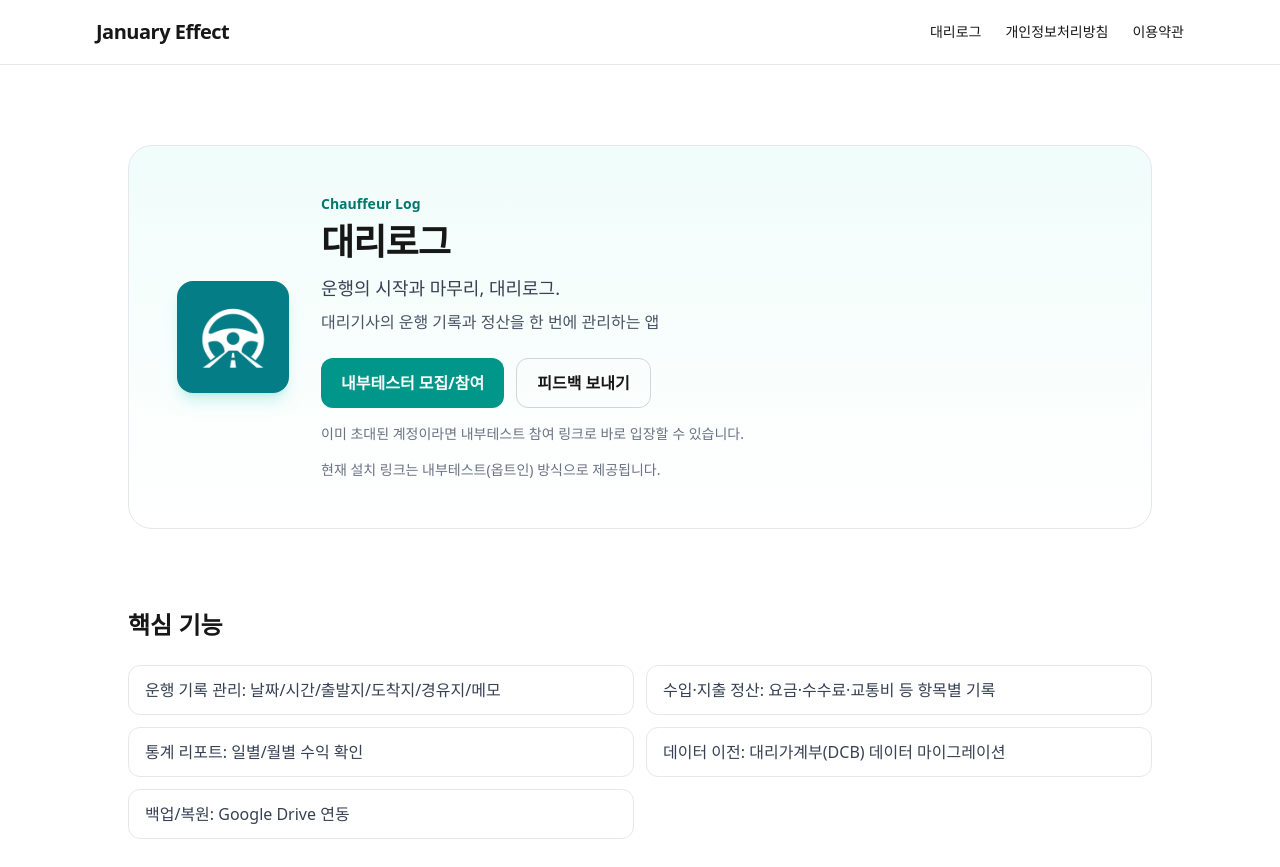
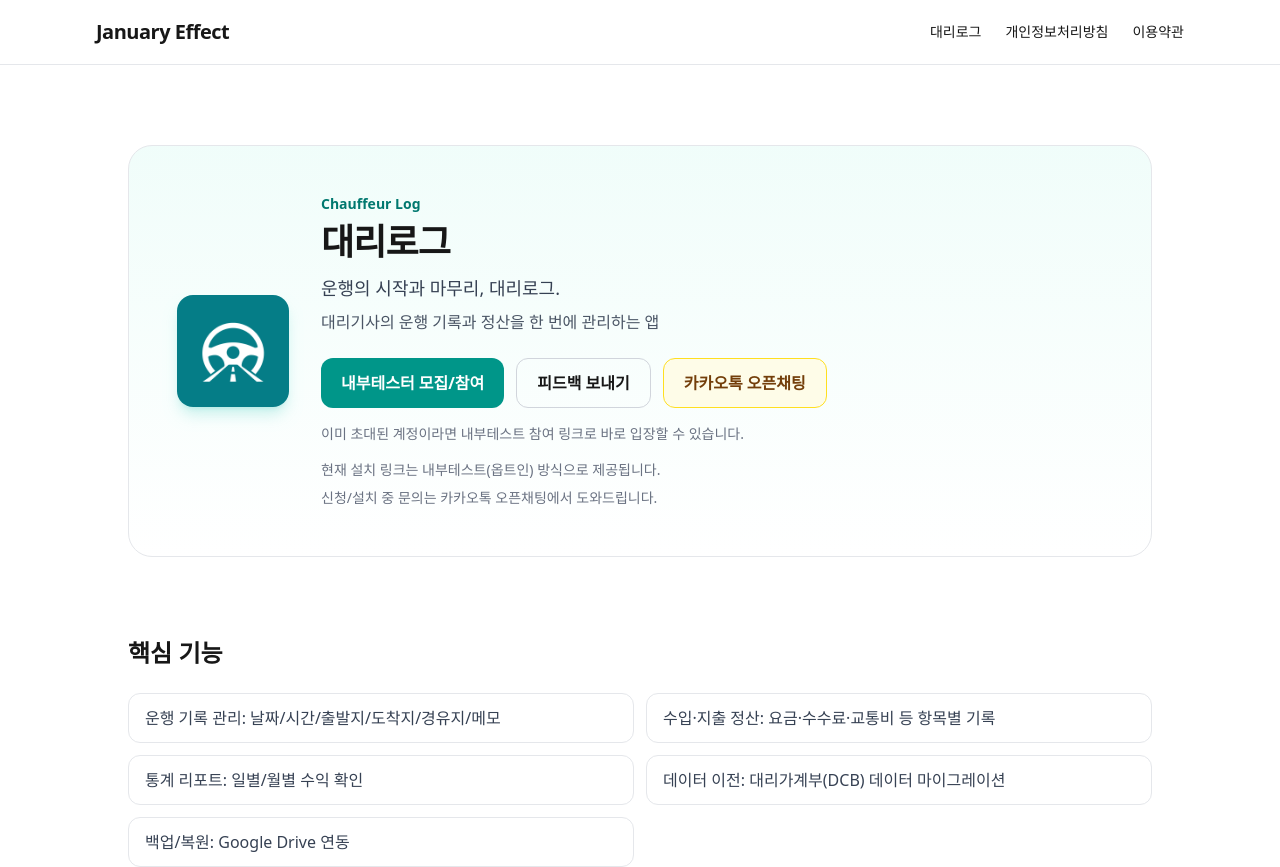
Before and after one commit to januaryeffect/januaryeffect.github.io, a Next.js app: page /apps/chauffeur-log in a window 1280 px wide. Shown: the top 867 px of the page. Built offline with nearby package versions, Linux system fonts and the light colour scheme.

Commit message:
Add Kakao open chat link to Chauffeur Log pages

```diff
--- a/src/app/apps/chauffeur-log/internal-testing/page.tsx
+++ b/src/app/apps/chauffeur-log/internal-testing/page.tsx
@@ -16,6 +16,7 @@ const testerApplyMailTo = `mailto:${chauffeurLogCopy.feedbackEmail}?subject=${te
 
 export default function ChauffeurLogInternalTestingPage() {
   const hasApplyForm = Boolean(chauffeurLogLinks.testerApplyForm);
+  const hasKakaoOpenChat = Boolean(chauffeurLogLinks.kakaoOpenChat);
 
   return (
     <div className="px-4 sm:px-6 lg:px-8 py-16">
@@ -54,6 +55,21 @@ export default function ChauffeurLogInternalTestingPage() {
                 </a>
               </div>
             )}
+            {hasKakaoOpenChat ? (
+              <a
+                href={chauffeurLogLinks.kakaoOpenChat}
+                target="_blank"
+                rel="noreferrer"
+                className="inline-flex items-center rounded-xl px-5 py-3 font-semibold border border-yellow-300 text-yellow-900 bg-yellow-50 hover:bg-yellow-100 dark:border-yellow-700 dark:text-yellow-300 dark:bg-yellow-950/30 dark:hover:bg-yellow-950/50 transition-colors"
+              >
+                카카오톡 오픈채팅으로 문의하기
+              </a>
+            ) : null}
+            {hasKakaoOpenChat ? (
+              <p className="text-sm text-gray-600 dark:text-gray-400">
+                신청/초대 지연/설치 오류 문의는 오픈채팅이 가장 빠릅니다.
+              </p>
+            ) : null}
           </div>
         </div>
 
--- a/src/app/apps/chauffeur-log/page.tsx
+++ b/src/app/apps/chauffeur-log/page.tsx
@@ -39,6 +39,7 @@ const features = [
 
 export default function ChauffeurLogPage() {
   const hasInternalAppSharing = Boolean(chauffeurLogLinks.internalAppSharing);
+  const hasKakaoOpenChat = Boolean(chauffeurLogLinks.kakaoOpenChat);
 
   return (
     <div className="bg-white dark:bg-black">
@@ -89,6 +90,16 @@ export default function ChauffeurLogPage() {
                   >
                     피드백 보내기
                   </Link>
+                  {hasKakaoOpenChat ? (
+                    <a
+                      href={chauffeurLogLinks.kakaoOpenChat}
+                      target="_blank"
+                      rel="noreferrer"
+                      className="inline-flex items-center rounded-xl px-5 py-3 font-semibold border border-yellow-300 text-yellow-900 bg-yellow-50 hover:bg-yellow-100 dark:border-yellow-700 dark:text-yellow-300 dark:bg-yellow-950/30 dark:hover:bg-yellow-950/50 transition-colors"
+                    >
+                      카카오톡 오픈채팅
+                    </a>
+                  ) : null}
                 </div>
                 <p className="mt-4 text-sm text-gray-500 dark:text-gray-400">
                   이미 초대된 계정이라면{" "}
@@ -105,6 +116,20 @@ export default function ChauffeurLogPage() {
                 {!hasInternalAppSharing ? (
                   <p className="mt-4 text-sm text-gray-500 dark:text-gray-400">
                     현재 설치 링크는 내부테스트(옵트인) 방식으로 제공됩니다.
+                  </p>
+                ) : null}
+                {hasKakaoOpenChat ? (
+                  <p className="mt-2 text-sm text-gray-500 dark:text-gray-400">
+                    신청/설치 중 문의는{" "}
+                    <a
+                      href={chauffeurLogLinks.kakaoOpenChat}
+                      target="_blank"
+                      rel="noreferrer"
+                      className="underline hover:text-gray-700 dark:hover:text-gray-300"
+                    >
+                      카카오톡 오픈채팅
+                    </a>
+                    에서 도와드립니다.
                   </p>
                 ) : null}
               </div>
--- a/src/lib/chauffeur-log.ts
+++ b/src/lib/chauffeur-log.ts
@@ -4,7 +4,7 @@ export const chauffeurLogCopy = {
   oneLiner: "대리기사의 운행 기록과 정산을 한 번에 관리하는 앱",
   catchphrase: "운행의 시작과 마무리, 대리로그.",
   copyright: "© 2026 January Effect",
-  feedbackEmail: "contact@januryeffect.app",
+  feedbackEmail: "contact@januaryeffect.app",
 } as const;
 
 export const chauffeurLogLinks = {
@@ -14,11 +14,12 @@ export const chauffeurLogLinks = {
   // Fill this URL when a new Internal App Sharing build is generated.
   internalAppSharing: "",
   // Fill this URL when tester recruitment Google Form is created.
-  testerApplyForm: "https://forms.gle/J8WejVP829pekAZX9",
+  testerApplyForm: "https://forms.gle/g1ytvaDC7G4mTAbc9",
   // Fill this URL when accessibility/log collection Google Form is created.
   accessibilityLogForm: "",
   // Fill this URL when feedback Google Form is created.
   feedbackForm: "https://forms.gle/SqQXACLwNcsQnget7",
+  kakaoOpenChat: "https://open.kakao.com/o/p3G4LVgi",
   privacyPolicy: "/privacy/chauffeur-log/",
   feedbackPage: "/apps/chauffeur-log/feedback/",
 } as const;
```
